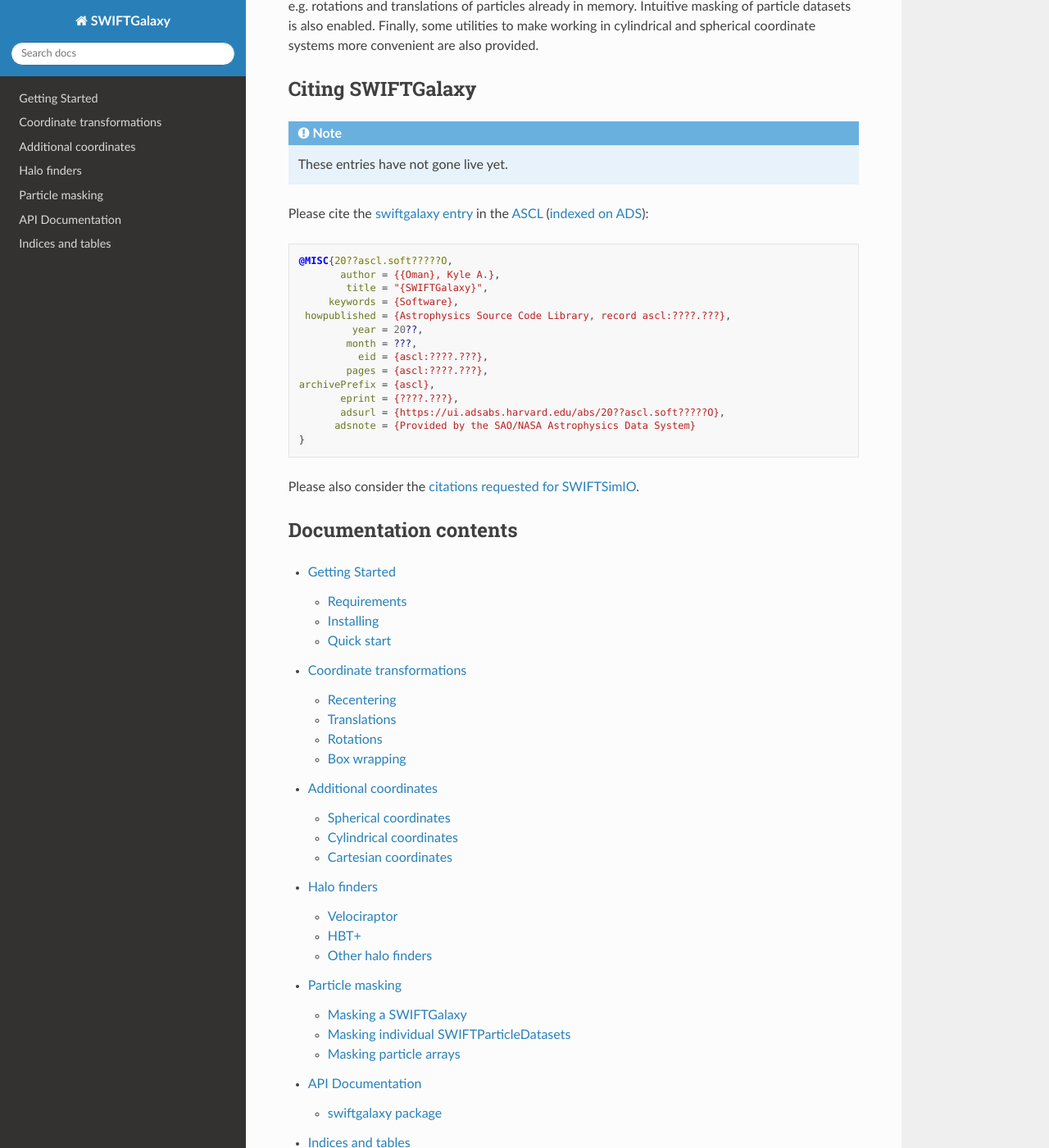
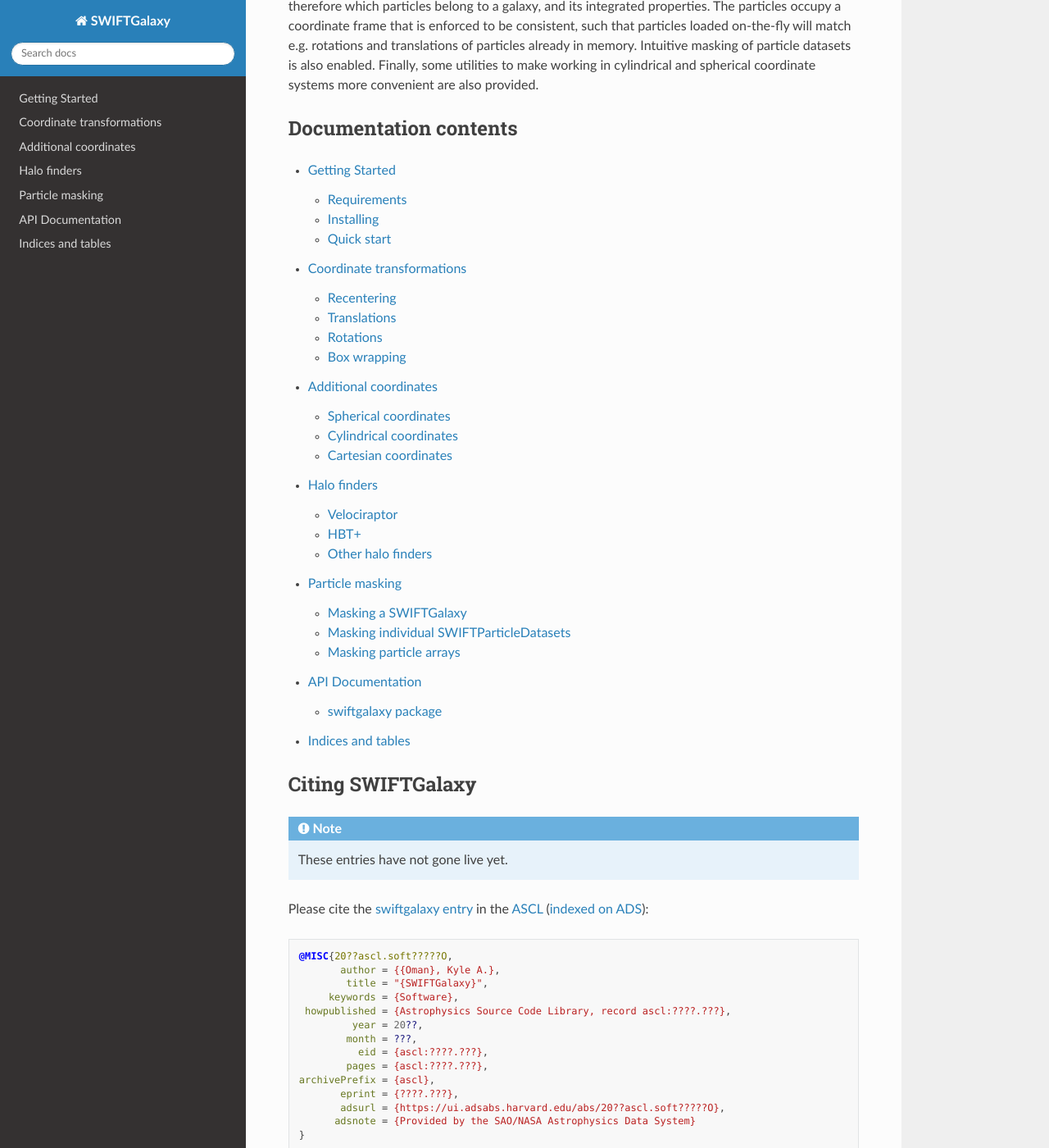
Before and after one commit to SWIFTSIM/swiftgalaxy, a Sphinx documentation site: the page built from docs/source/index.rst, in a window 1280 px wide and 1400 px high, scrolled down 285 px. Shown: the whole window at 82% size. Built offline with Sphinx 7.4.7 and the Read the Docs theme 2.0.0, drawn with Linux system fonts in a browser that asks for light colours; part of the change alters nothing that is shown; some of the changed text lies outside the part shown.

```diff
--- a/README.rst
+++ b/README.rst
@@ -10,13 +10,7 @@ SWIFTGalaxy
     :target: https://swiftgalaxy.readthedocs.io/en/latest/?badge=latest
     :alt: Documentation Status
 
-+ `Quick start guide`_
-+ `Full documentation`_
-
-.. _Quick start guide: https://kyleaoman.github.io/swiftgalaxy/build/html/getting_started
-.. _Full documentation: https://kyleaoman.github.io/swiftgalaxy
-
-.. rtd_start_here
+.. INTRO_START_LABEL
 
 SWIFTGalaxy is a module that extends SWIFTSimIO_ tailored to analyses of particles belonging to individual simulated galaxies. It inherits from and extends the functionality of the ``SWIFTDataset``. It understands the output of a halo finder (supported: `Velociraptor`_; planned support: `HBT+`_) and therefore which particles belong to a galaxy, and its integrated properties. The particles occupy a coordinate frame that is enforced to be consistent, such that particles loaded on-the-fly will match e.g. rotations and translations of particles already in memory. Intuitive masking of particle datasets is also enabled. Finally, some utilities to make working in cylindrical and spherical coordinate systems more convenient are also provided.
 
@@ -24,8 +18,18 @@ SWIFTGalaxy is a module that extends SWIFTSimIO_ tailored to analyses of particl
 .. _Velociraptor: https://ui.adsabs.harvard.edu/abs/2019PASA...36...21E/abstract
 .. _HBT+: https://ui.adsabs.harvard.edu/abs/2018MNRAS.474..604H/abstract
 
+.. INTRO_END_LABEL
+
++ `Quick start guide`_
++ `Full documentation`_
+
+.. _Quick start guide: https://swiftgalaxy.readthedocs.io/en/latest/getting_started
+.. _Full documentation: https://swiftgalaxy.readthedocs.io/en/latest
+
 Citing SWIFTGalaxy
 ------------------
+
+.. CITING_START_LABEL
 
 .. note::
 
@@ -56,3 +60,5 @@ Please also consider the `citations requested for SWIFTSimIO <citeSWIFTSimIO>`_.
 .. _ASCL: https://ascl.net
 .. _indexed on ADS: https://ui.adsabs.harvard.edu/abs/20??ascl.soft?????O
 .. _citeSWIFTSimIO: https://swiftsimio.readthedocs.io/en/latest/index.html#citing-swiftsimio
+
+.. CITING_END_LABEL
--- a/docs/source/index.rst
+++ b/docs/source/index.rst
@@ -1,8 +1,11 @@
 SWIFTGalaxy
 ===========
 
+In a hurry? :doc:`Quick-start <getting_started/index>`.
+
 .. include:: ../../README.rst
-   :start-after: rtd_start_here
+   :start-after: INTRO_START_LABEL
+   :end-before: INTRO_END_LABEL
 
 Documentation contents
 ----------------------
@@ -17,6 +20,13 @@ Documentation contents
    masking/index
    modules/index
 
+Citing SWIFTGalaxy
+------------------
+
+.. include:: ../../README.rst
+   :start-after: CITING_START_LABEL
+   :end-before: CITING_END_LABEL
+
 Indices and tables
 ------------------
 
```
